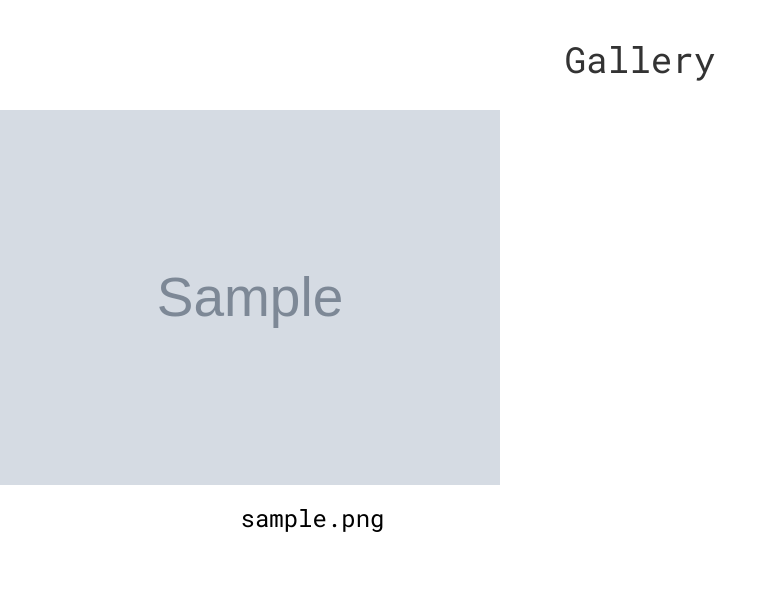
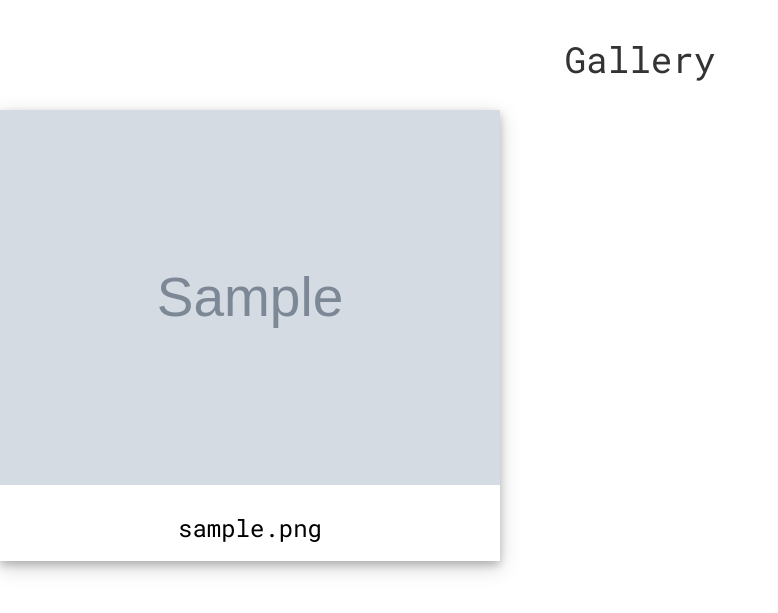
Before and after one commit to Mash14/personal-gallery, a Django app: page / in a window 1280 px wide. Shown: the part 52-665 px from the top of the page, without its empty margins (0-778 px from the left). Run offline with Django 3.2, Linux system fonts and the light colour scheme; tables that the repository leaves empty hold one stand-in row (values such as "Sample post"); grey boxes marked "Sample" are stand-in pictures; some libraries are stand-ins or nearby versions.

Commit message:
Add styling

```diff
--- a/pics/templates/index.html
+++ b/pics/templates/index.html
@@ -9,9 +9,11 @@
         {% for image in images %}
         <div class="col-xs-6 col-sm-6 col-md-6 col-lg-6">
             <div class="view view-eighth">
-                <a href="{% url 'singleImage' image.id %}"><img src="{{image.image.url}}" class=" img img-responsive" alt="Image" width="500px" height="500px"></a>
-                <div class="mask">
-                    <h3 class="text-center"><a href="{% url 'singleImage' image.id %}"> {{ image.image_name }} </a></h3>
+                <div class="polaroid">
+                    <a href="{% url 'singleImage' image.id %}"><img src="{{image.image.url}}" class=" img img-responsive" alt="Image" width="500px" height="500px"></a>
+                    <div class="mask">
+                        <h3 class="text-center"><a href="{% url 'singleImage' image.id %}"> {{ image.image_name }} </a></h3>
+                    </div>
                 </div>
             </div>
         </div>
--- a/pics/templates/single_image.html
+++ b/pics/templates/single_image.html
@@ -4,7 +4,7 @@
 {{block.super}}
 
 <div class="container">
-
+    <h1 class="text-center">{{ image.image_category }}</h1>
     <div class="row">
         <img src="{{image.image.url}}" class="img-responsive" alt="">
     </div>
@@ -13,7 +13,6 @@
         <h2 class="text-center"><strong>{{ image.image_name }}</strong> </h2>
 
         <p class="text-center"> {{ image.image_description }} </p>
-        <p class="text-center"> Category: {{ image.image_category }} </p>
         <p class="text-center"> Location: {{ image.image_location}} </p>
     </div>
 {% endblock %}
--- a/static/css/index.css
+++ b/static/css/index.css
@@ -1,4 +1,3 @@
-
 h1 {
     padding: 20px;
 }
@@ -10,3 +9,25 @@ a {
 body {
     font-family: 'Roboto Mono', monospace;
 }
+
+img {
+    display: block;
+    margin-left: auto;
+    margin-right: auto;
+}
+
+img:hover {
+    box-shadow: 0 0 2px 1px rgba(0, 140, 186, 0.5);
+}
+
+.polaroid {
+    width: 80%;
+    background-color: white;
+    box-shadow: 0 4px 8px 0 rgba(0, 0, 0, 0.2), 0 6px 20px 0 rgba(0, 0, 0, 0.19);
+    margin-bottom: 25px;
+}
+
+.mask {
+    text-align: center;
+    padding: 10px 20px;
+}
```
